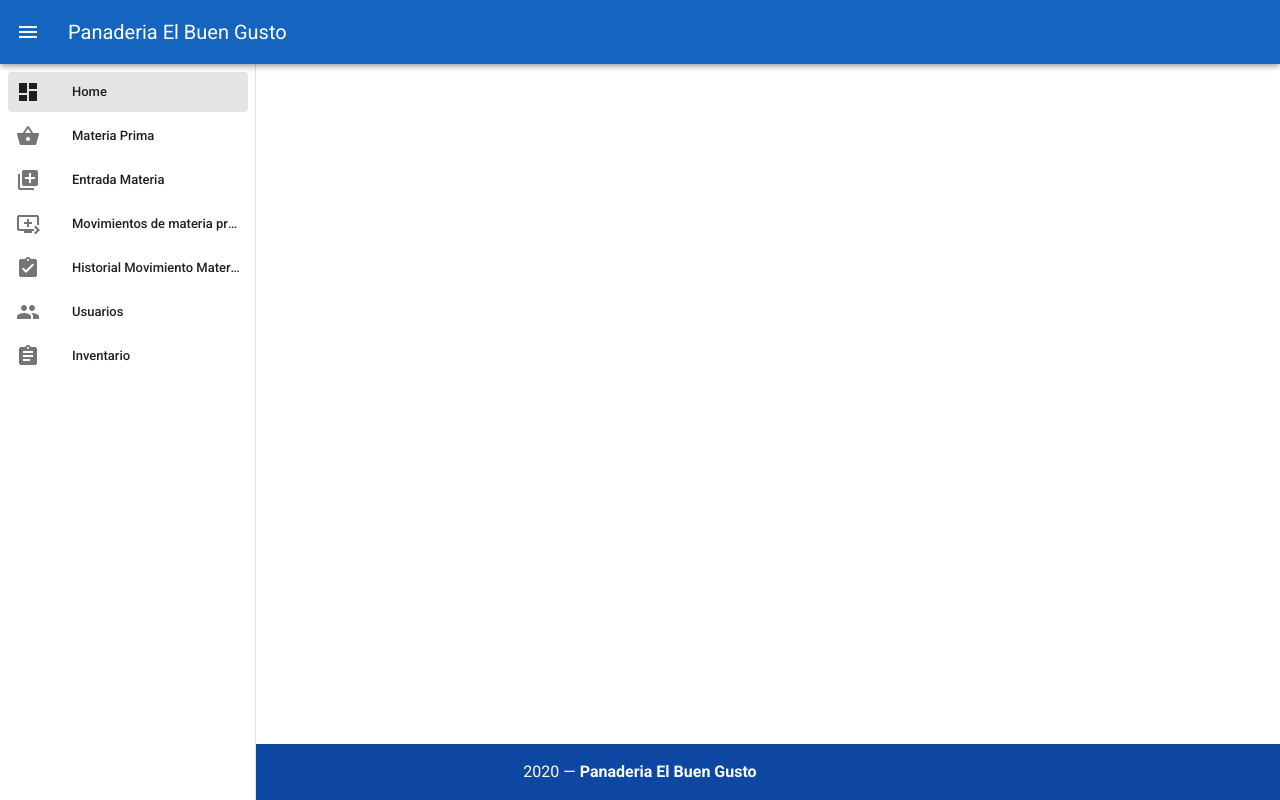
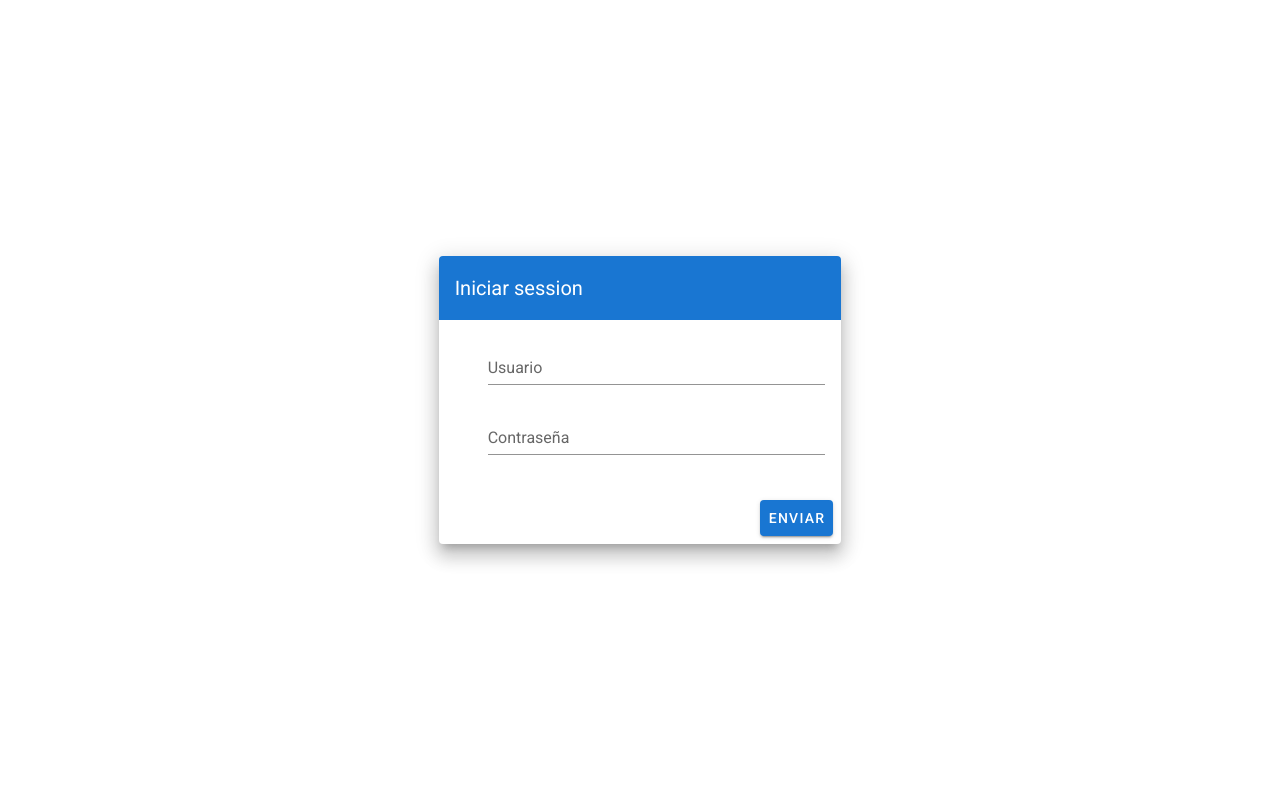
Before and after one commit to BalmoreRamirez/PanaderiaElBuenGusto_F, a Vue app: page /login in a window 1280 px wide. Built offline with nearby package versions, Linux system fonts and the light colour scheme.

Commit message:
vista del login

```diff
--- a/src/App.vue
+++ b/src/App.vue
@@ -1,112 +1,17 @@
 <template>
-  <v-app id="inspire">
-    <v-navigation-drawer v-model="drawer" :clipped="$vuetify.breakpoint.lgAndUp" app>
-      <v-list dense nav>
-        <!------------>
-        <v-list-item :to="{name:'Home'}">
-          <v-list-item-icon>
-            <v-icon>dashboard</v-icon>
-          </v-list-item-icon>
-
-          <v-list-item-content>
-            <v-list-item-title>Home</v-list-item-title>
-          </v-list-item-content>
-        </v-list-item>
-        <!------------>
-        <v-list-item :to="{name:'materiaPrima'}">
-          <v-list-item-icon>
-            <v-icon>shopping_basket</v-icon>
-          </v-list-item-icon>
-
-          <v-list-item-content>
-            <v-list-item-title>Materia Prima</v-list-item-title>
-          </v-list-item-content>
-        </v-list-item>
-        <!------------>
-        <v-list-item :to="{name:'entradaMatPrima'}">
-          <v-list-item-icon>
-            <v-icon>library_add</v-icon>
-          </v-list-item-icon>
-
-          <v-list-item-content>
-            <v-list-item-title>Entrada Materia</v-list-item-title>
-          </v-list-item-content>
-        </v-list-item>
-        <!------------>
-        <v-list-item :to="{name:'movimientoMatePrima'}">
-          <v-list-item-icon>
-            <v-icon>queue_play_next</v-icon>
-          </v-list-item-icon>
-
-          <v-list-item-content>
-            <v-list-item-title>Movimientos de materia prima</v-list-item-title>
-          </v-list-item-content>
-        </v-list-item>
-        <!------------>
-        <v-list-item :to="{name:'historialMovimientomateriaPrima'}">
-          <v-list-item-icon>
-            <v-icon>assignment_turned_in</v-icon>
-          </v-list-item-icon>
-
-          <v-list-item-content>
-            <v-list-item-title>Historial Movimiento Materia Prima</v-list-item-title>
-          </v-list-item-content>
-        </v-list-item>
-        <!------------>
-        <v-list-item :to="{name:'usuarios'}">
-          <v-list-item-icon>
-            <v-icon>group</v-icon>
-          </v-list-item-icon>
-
-          <v-list-item-content>
-            <v-list-item-title>Usuarios</v-list-item-title>
-          </v-list-item-content>
-        </v-list-item>
-        <!--inventario--->
-        <v-list-item :to="{name:'inventario'}">
-          <v-list-item-icon>
-            <v-icon>assignment</v-icon>
-          </v-list-item-icon>
-
-          <v-list-item-content>
-            <v-list-item-title>{{inventario}}</v-list-item-title>
-          </v-list-item-content>
-        </v-list-item>
-
-      </v-list>
-    </v-navigation-drawer>
-    <v-app-bar :clipped-left="$vuetify.breakpoint.lgAndUp" app color="blue darken-3" dark>
-      <v-app-bar-nav-icon @click.stop="drawer = !drawer"></v-app-bar-nav-icon>
-      <v-toolbar-title style="width: 300px" class="ml-0 pl-4">
-        <span class="hidden-sm-and-down">Panaderia El Buen Gusto</span>
-      </v-toolbar-title>
-      <v-spacer></v-spacer>
-    </v-app-bar>
-    <v-main>
-      <v-container class="fill-height" fluid>
-        <v-slide-y-transition>
-          <router-view/>
-        </v-slide-y-transition>
-      </v-container>
-    </v-main>
-    <Footer></Footer>
-  </v-app>
+<Login />
 </template>
 
 <script>
-import Footer from "@/components/Home/Footer";
+import Login from "@/views/Login";
+export default {
+  components:{
+    Login
+  },
 
-export default {
-  name: "panaderia",
-  components: {Footer},
-  props: {
-    source: String
-  },
   data() {
     return {
-      inventario:'Inventario',
-      dialog: false,
-      drawer: null,
+
     };
 
   }
--- a/src/router/index.js
+++ b/src/router/index.js
@@ -8,6 +8,8 @@ import MovimientoMatePrima from "@/components/MovimientoMatePrima";
 import Usuarios from "@/components/Usuarios";
 import HistorialMovimientomateriaPrima from "@/components/HistorialMovimientomateriaPrima";
 import Inventario from "@/components/Inventario";
+import Login from "@/views/Login";
+import Inicio from "@/views/Inicio";
 
 Vue.use(VueRouter)
 
@@ -16,6 +18,16 @@ const routes = [
         path: '/',
         name: 'Home',
         component: Home
+    },
+    {
+        path: '/login',
+        name: 'login',
+        component: Login
+    },
+    {
+        path: '/inicio',
+        name: 'inicio',
+        component: Inicio
     },
     {
         path: '/materiaPrima',
--- /dev/null
+++ b/src/views/Inicio.vue
@@ -0,0 +1,117 @@
+<template>
+  <v-app id="inspire">
+    <v-navigation-drawer v-model="drawer" :clipped="$vuetify.breakpoint.lgAndUp" app>
+      <v-list dense nav>
+        <!------------>
+        <v-list-item :to="{name:'Home'}">
+          <v-list-item-icon>
+            <v-icon>dashboard</v-icon>
+          </v-list-item-icon>
+
+          <v-list-item-content>
+            <v-list-item-title>Home</v-list-item-title>
+          </v-list-item-content>
+        </v-list-item>
+        <!------------>
+        <v-list-item :to="{name:'materiaPrima'}">
+          <v-list-item-icon>
+            <v-icon>shopping_basket</v-icon>
+          </v-list-item-icon>
+
+          <v-list-item-content>
+            <v-list-item-title>Materia Prima</v-list-item-title>
+          </v-list-item-content>
+        </v-list-item>
+        <!------------>
+        <v-list-item :to="{name:'entradaMatPrima'}">
+          <v-list-item-icon>
+            <v-icon>library_add</v-icon>
+          </v-list-item-icon>
+
+          <v-list-item-content>
+            <v-list-item-title>Entrada Materia</v-list-item-title>
+          </v-list-item-content>
+        </v-list-item>
+        <!------------>
+        <v-list-item :to="{name:'movimientoMatePrima'}">
+          <v-list-item-icon>
+            <v-icon>queue_play_next</v-icon>
+          </v-list-item-icon>
+
+          <v-list-item-content>
+            <v-list-item-title>Movimientos de materia prima</v-list-item-title>
+          </v-list-item-content>
+        </v-list-item>
+        <!------------>
+        <v-list-item :to="{name:'historialMovimientomateriaPrima'}">
+          <v-list-item-icon>
+            <v-icon>assignment_turned_in</v-icon>
+          </v-list-item-icon>
+
+          <v-list-item-content>
+            <v-list-item-title>Historial Movimiento Materia Prima</v-list-item-title>
+          </v-list-item-content>
+        </v-list-item>
+        <!------------>
+        <v-list-item :to="{name:'usuarios'}">
+          <v-list-item-icon>
+            <v-icon>group</v-icon>
+          </v-list-item-icon>
+
+          <v-list-item-content>
+            <v-list-item-title>Usuarios</v-list-item-title>
+          </v-list-item-content>
+        </v-list-item>
+        <!--inventario--->
+        <v-list-item :to="{name:'inventario'}">
+          <v-list-item-icon>
+            <v-icon>assignment</v-icon>
+          </v-list-item-icon>
+
+          <v-list-item-content>
+            <v-list-item-title>{{inventario}}</v-list-item-title>
+          </v-list-item-content>
+        </v-list-item>
+
+      </v-list>
+    </v-navigation-drawer>
+    <v-app-bar :clipped-left="$vuetify.breakpoint.lgAndUp" app color="blue darken-3" dark>
+      <v-app-bar-nav-icon @click.stop="drawer = !drawer"></v-app-bar-nav-icon>
+      <v-toolbar-title style="width: 300px" class="ml-0 pl-4">
+        <span class="hidden-sm-and-down">Panaderia El Buen Gusto</span>
+      </v-toolbar-title>
+      <v-spacer></v-spacer>
+    </v-app-bar>
+    <v-main>
+      <v-container class="fill-height" fluid>
+        <v-slide-y-transition>
+          <router-view/>
+        </v-slide-y-transition>
+      </v-container>
+    </v-main>
+    <Footer></Footer>
+  </v-app>
+</template>
+
+<script>
+import Footer from "@/components/Home/Footer";
+
+export default {
+  name: "Inicio",
+  components: {Footer},
+  props: {
+    source: String
+  },
+  data() {
+    return {
+      inventario:'Inventario',
+      dialog: false,
+      drawer: null,
+    };
+
+  }
+};
+</script>
+<style scoped>
+
+</style>
--- /dev/null
+++ b/src/views/Login.vue
@@ -0,0 +1,95 @@
+<template>
+  <div id="app">
+    <v-app id="inspire">
+      <v-app id="inspire">
+        <v-main>
+          <v-container
+              class="fill-height"
+              fluid
+          >
+            <v-row
+                align="center"
+                justify="center"
+            >
+              <v-col
+                  cols="12"
+                  sm="8"
+                  md="4"
+              >
+                <v-card class="elevation-12">
+                  <v-toolbar
+                      color="primary"
+                      dark
+                      flat
+                      class="align-center"
+                  >
+                    <v-toolbar-title >{{nameForm.title}}</v-toolbar-title>
+                    <v-spacer></v-spacer>
+                    <v-tooltip bottom>
+                      <template v-slot:activator="{ on }">
+                        <v-btn
+                            :href="source"
+                            icon
+                            large
+                            target="_blank"
+                            v-on="on"
+                        >
+                          <v-icon>mdi-code-tags</v-icon>
+                        </v-btn>
+                      </template>
+                      <span>Source</span>
+                    </v-tooltip>
+                  </v-toolbar>
+                  <v-card-text>
+                    <v-form>
+                      <v-text-field
+                          label="Usuario"
+                          name="login"
+                          prepend-icon="mdi-account"
+                          type="text"
+                      ></v-text-field>
+
+                      <v-text-field
+                          id="password"
+                          label="Contraseña"
+                          name="password"
+                          prepend-icon="mdi-lock"
+                          type="password"
+                      ></v-text-field>
+                    </v-form>
+                  </v-card-text>
+                  <v-card-actions>
+                    <v-spacer></v-spacer>
+                    <v-btn color="primary" :to="{name:'inicio'}">{{nameForm.enviar}}</v-btn>
+                  </v-card-actions>
+                </v-card>
+              </v-col>
+            </v-row>
+          </v-container>
+        </v-main>
+      </v-app>
+    </v-app>
+  </div>
+</template>
+
+<script>
+export default {
+  name: "Login",
+  props: {
+    source: String,
+  },
+  data() {
+    return {
+      nameForm:{
+        title:"Iniciar session",
+        enviar:"Enviar"
+      }
+
+    }
+  },
+}
+</script>
+
+<style scoped>
+
+</style>
```
